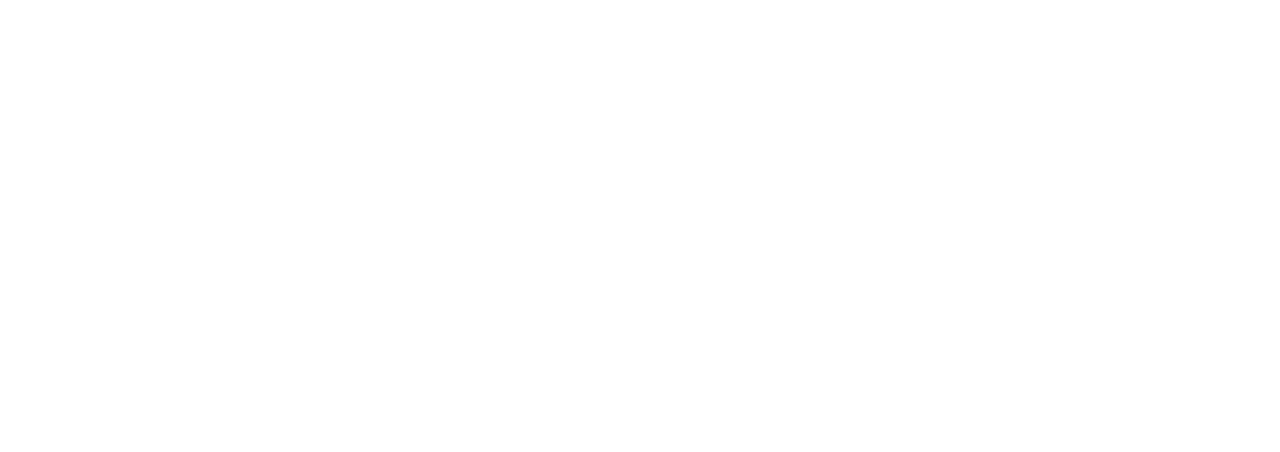
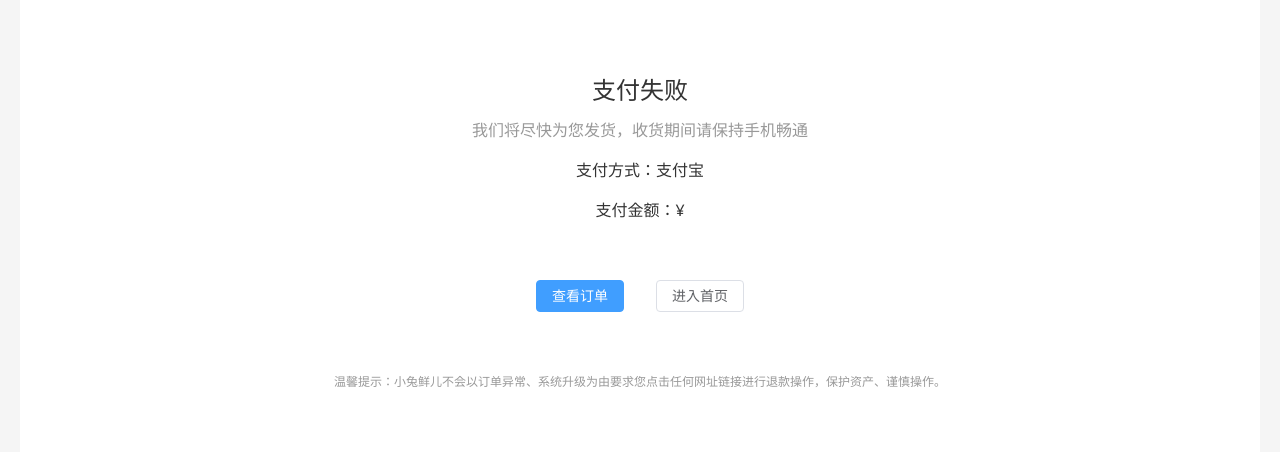
Before and after one commit to yanxiayu/vue3_vite_pinia, a Vue app: page /paycallback in a window 1280 px wide. Before the commit this address had no page. Shown: the part 235-687 px from the top of the page. Built offline with nearby package versions, Linux system fonts and the light colour scheme; no server answers; a small style sheet from the web is missing.

Commit message:
支付结果展示

```diff
--- a/src/router/index.js
+++ b/src/router/index.js
@@ -11,6 +11,7 @@ import Detail from "@/views/Detail/index.vue";
 import CartList from "@/views/CartList/index.vue";
 import Checkout from "@/views/Checkout/index.vue";
 import Pay from "@/views/Pay/index.vue";
+import PayBack from "@/views/Pay/PayBack.vue";
 
 const router = createRouter({
   history: createWebHistory(import.meta.env.BASE_URL),
@@ -49,6 +50,10 @@ const router = createRouter({
           path: "pay",
           component: Pay,
         },
+        {
+          path: "paycallback",
+          component: PayBack,
+        },
       ],
     },
     {
--- /dev/null
+++ b/src/views/Pay/PayBack.vue
@@ -0,0 +1,91 @@
+<template>
+  <div class="xtx-pay-page">
+    <div class="container">
+      <!-- 支付结果 -->
+      <div class="pay-result">
+        <!-- 路由参数获取到的是字符串而不是布尔值 -->
+        <span
+          class="iconfont icon-queren2 green"
+          v-if="$route.query.payResult === 'true'"
+        ></span>
+        <span class="iconfont icon-shanchu red"></span>
+        <p class="tit">
+          支付{{ $route.query.payResult === "true" ? "成功" : "失败" }}
+        </p>
+        <p class="tip">我们将尽快为您发货，收货期间请保持手机畅通</p>
+        <p>支付方式：<span>支付宝</span></p>
+        <p>支付金额：<span>¥{{ orderInfo.payMoney?.toFixed(2) }}</span></p>
+        <div class="btn">
+          <el-button type="primary" style="margin-right: 20px"
+            >查看订单</el-button
+          >
+          <el-button>进入首页</el-button>
+        </div>
+        <p class="alert">
+          <span class="iconfont icon-tip"></span>
+          温馨提示：小兔鲜儿不会以订单异常、系统升级为由要求您点击任何网址链接进行退款操作，保护资产、谨慎操作。
+        </p>
+      </div>
+    </div>
+  </div>
+</template>
+
+<script setup>
+import { getOrderAPI } from "@/apis/pay";
+import { ref, onMounted } from "vue";
+import { useRoute } from "vue-router";
+
+const route = useRoute();
+const orderInfo = ref({});
+const getOrderInfo = async () => {
+  const res = await getOrderAPI(route.query.orderId);
+  orderInfo.value = res.result;
+};
+onMounted(() => {
+  getOrderInfo()
+})
+</script>
+
+<style scoped lang="scss">
+.pay-result {
+  padding: 100px 0;
+  background: #fff;
+  text-align: center;
+  margin-top: 20px;
+
+  > .iconfont {
+    font-size: 100px;
+  }
+
+  .green {
+    color: #1dc779;
+  }
+
+  .red {
+    color: $priceColor;
+  }
+
+  .tit {
+    font-size: 24px;
+  }
+
+  .tip {
+    color: #999;
+  }
+
+  p {
+    line-height: 40px;
+    font-size: 16px;
+  }
+
+  .btn {
+    margin-top: 50px;
+  }
+
+  .alert {
+    font-size: 12px;
+    color: #999;
+    margin-top: 50px;
+  }
+}
+</style>
```
